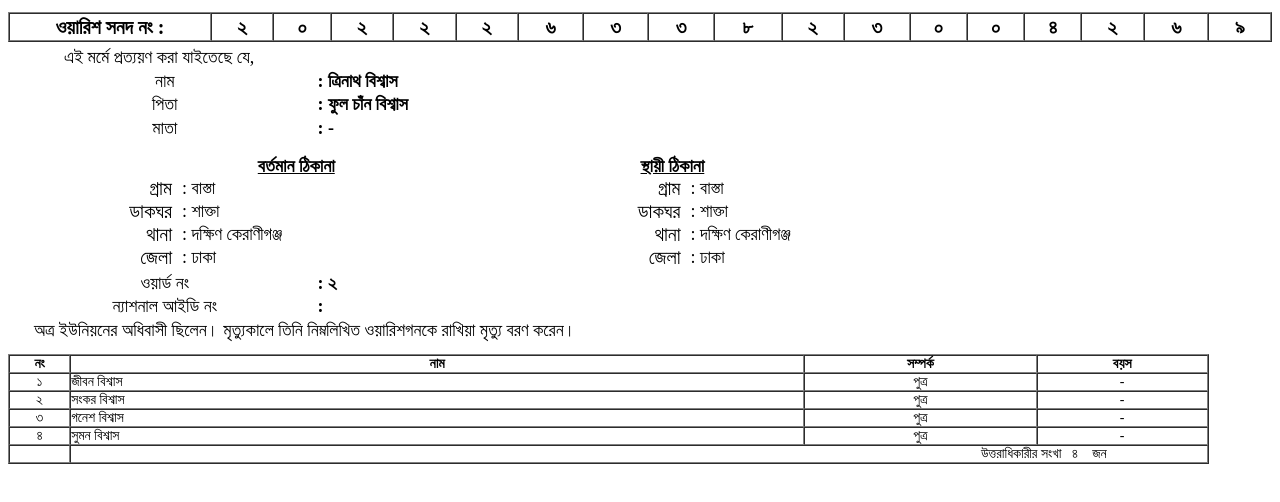
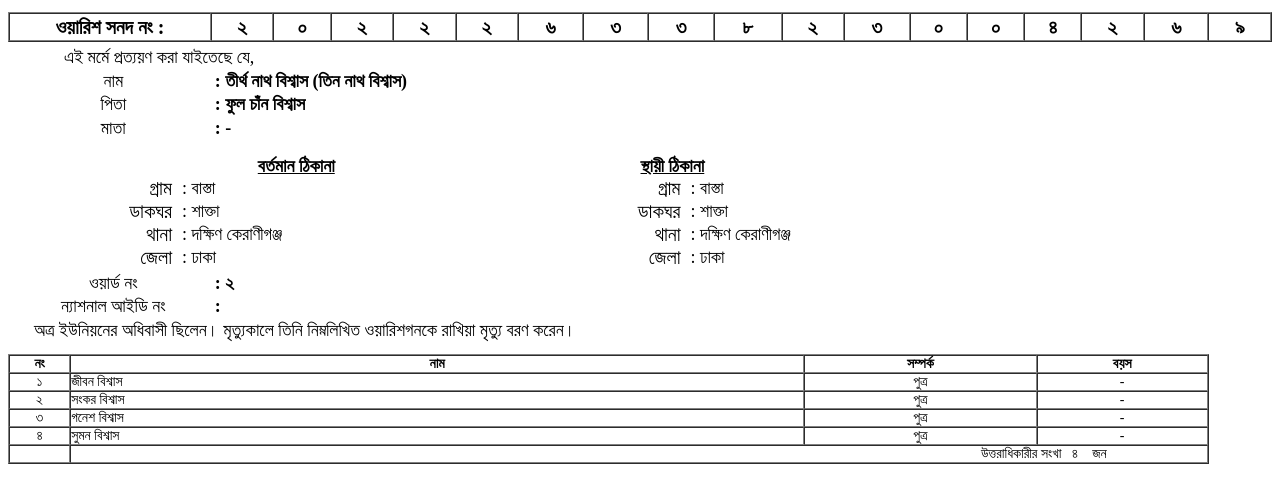
Before and after one commit to ldtaxgovbd/bastaup-tid-20222633823004269, a plain HTML site: page index.html in a window 1280 px wide. Shown: the part 178-680 px from the top of the page. Drawn offline with Linux system fonts and the light colour scheme.

Commit message:
Update index.html

```diff
--- a/index.html
+++ b/index.html
@@ -74,7 +74,7 @@
 				</tr>
 				<tr>
 					<td style="font-size:18px; text-align:center; font-color:black; ">নাম   </td>
-					<td><font style="font-size:18px;  font-weight:bold;">:  ত্রিনাথ বিশ্বাস </font></td>
+					<td><font style="font-size:18px;  font-weight:bold;">:  তীর্থ নাথ বিশ্বাস (তিন নাথ বিশ্বাস) </font></td>
 					<td></td>
 					<td></td>
 				</tr>
```
